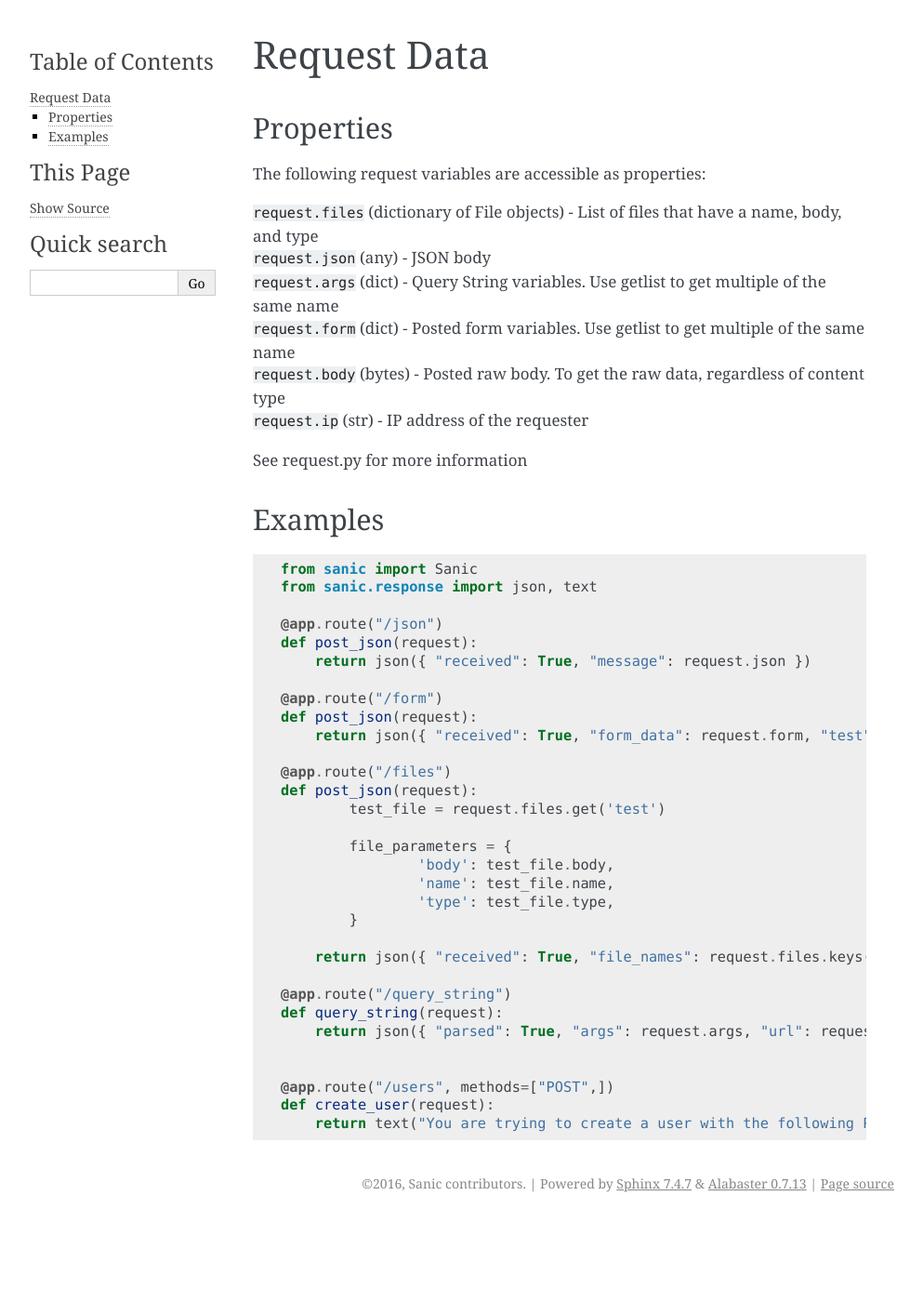
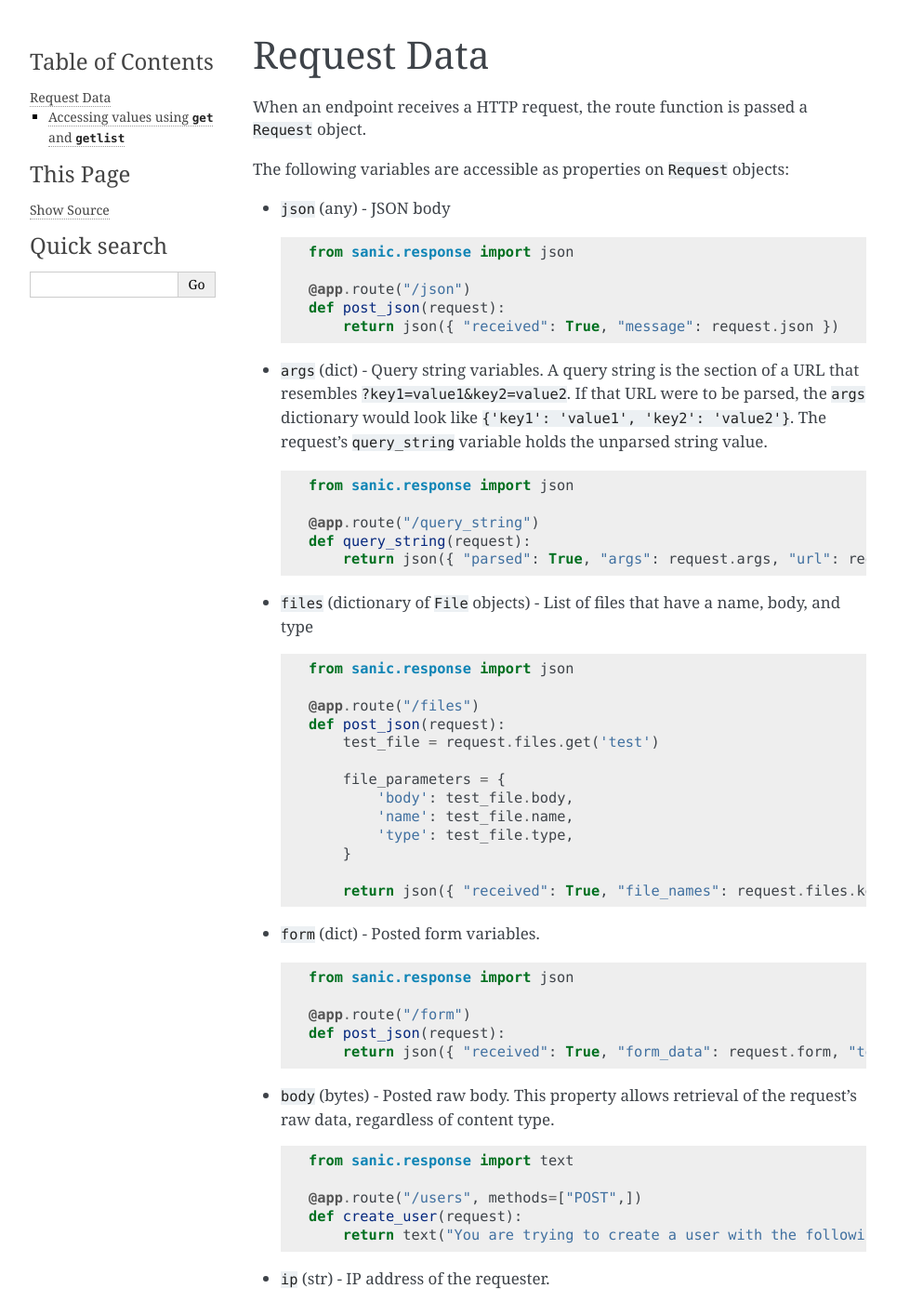
Before and after one commit to sanic-org/sanic, a Sphinx documentation site: the page built from docs/request_data.md, in a window 1280 px wide and 1400 px high. Shown: the whole window at 93% size, without its empty margins (148-1141 px from the left). Built offline with Sphinx 7.4.7, drawn with Linux system fonts in a browser that asks for light colours; pages that are not in the unit, such as notebooks, are missing from menus; some of the changed text lies outside the part shown.

Commit message:
Reorder and clarify the 'Request Data' guide, adding a section on RequestParameters

````diff
--- a/docs/request_data.md
+++ b/docs/request_data.md
@@ -1,50 +1,91 @@
 # Request Data
 
-## Properties
+When an endpoint receives a HTTP request, the route function is passed a
+`Request` object.
 
-The following request variables are accessible as properties:
+The following variables are accessible as properties on `Request` objects:
 
-`request.files` (dictionary of File objects) - List of files that have a name, body, and type
-`request.json` (any) - JSON body
-`request.args` (dict) - Query String variables.  Use getlist to get multiple of the same name
-`request.form` (dict) - Posted form variables.  Use getlist to get multiple of the same name
-`request.body` (bytes) - Posted raw body.  To get the raw data, regardless of content type
-`request.ip` (str) - IP address of the requester
+- `json` (any) - JSON body
 
-See request.py for more information
+  ```python
+  from sanic.response import json
 
-## Examples
+  @app.route("/json")
+  def post_json(request):
+      return json({ "received": True, "message": request.json })
+  ```
+
+- `args` (dict) - Query string variables. A query string is the section of a
+  URL that resembles `?key1=value1&key2=value2`. If that URL were to be parsed,
+  the `args` dictionary would look like `{'key1': 'value1', 'key2': 'value2'}`.
+  The request's `query_string` variable holds the unparsed string value.
+
+  ```python
+  from sanic.response import json
+
+  @app.route("/query_string")
+  def query_string(request):
+      return json({ "parsed": True, "args": request.args, "url": request.url, "query_string": request.query_string })
+  ```
+
+- `files` (dictionary of `File` objects) - List of files that have a name, body, and type
+
+  ```python
+  from sanic.response import json
+
+  @app.route("/files")
+  def post_json(request):
+      test_file = request.files.get('test')
+
+      file_parameters = {
+          'body': test_file.body,
+          'name': test_file.name,
+          'type': test_file.type,
+      }
+
+      return json({ "received": True, "file_names": request.files.keys(), "test_file_parameters": file_parameters })
+  ```
+
+- `form` (dict) - Posted form variables.
+
+  ```python
+  from sanic.response import json
+
+  @app.route("/form")
+  def post_json(request):
+      return json({ "received": True, "form_data": request.form, "test": request.form.get('test') })
+  ```
+
+- `body` (bytes) - Posted raw body. This property allows retrieval of the
+  request's raw data, regardless of content type.
+
+  ```python
+  from sanic.response import text
+
+  @app.route("/users", methods=["POST",])
+  def create_user(request):
+      return text("You are trying to create a user with the following POST: %s" % request.body)
+  ```
+
+- `ip` (str) - IP address of the requester.
+
+## Accessing values using `get` and `getlist`
+
+The request properties which return a dictionary actually return a subclass of
+`dict` called `RequestParameters`. The key difference when using this object is
+the distinction between the `get` and `getlist` methods.
+
+- `get(key, default=None)` operates as normal, except that when the value of
+  the given key is a list, *only the first item is returned*.
+- `getlist(key, default=None)` operates as normal, *returning the entire list*.
 
 ```python
-from sanic import Sanic
-from sanic.response import json, text
+from sanic.request import RequestParameters
 
-@app.route("/json")
-def post_json(request):
-    return json({ "received": True, "message": request.json })
+args = RequestParameters()
+args['titles'] = ['Post 1', 'Post 2']
 
-@app.route("/form")
-def post_json(request):
-    return json({ "received": True, "form_data": request.form, "test": request.form.get('test') })
+args.get('titles') # => 'Post 1'
 
-@app.route("/files")
-def post_json(request):
-	test_file = request.files.get('test')
-
-	file_parameters = {
-		'body': test_file.body,
-		'name': test_file.name,
-		'type': test_file.type,
-	}
-
-    return json({ "received": True, "file_names": request.files.keys(), "test_file_parameters": file_parameters })
-
-@app.route("/query_string")
-def query_string(request):
-    return json({ "parsed": True, "args": request.args, "url": request.url, "query_string": request.query_string })
-
-
-@app.route("/users", methods=["POST",])
-def create_user(request):
-    return text("You are trying to create a user with the following POST: %s" % request.body)
+args.getlist('titles') # => ['Post 1', 'Post 2']
 ```
````
